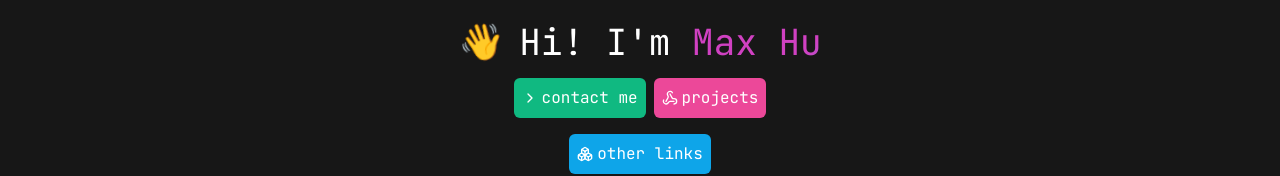
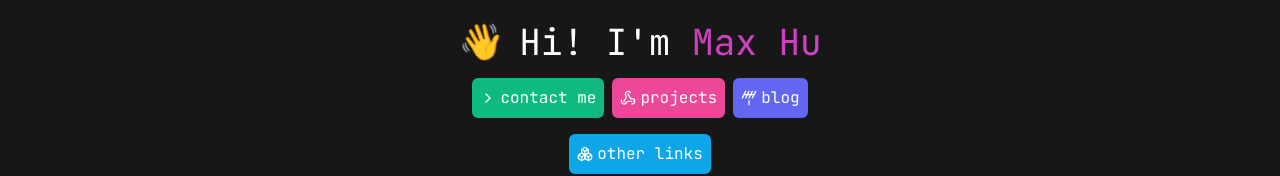
Before and after one commit to maxhu08/maxhu.dev, a Next.js app: page / in a window 1280 px wide. Shown: the part 188-364 px from the top of the page. Built offline with nearby package versions, Linux system fonts and the light colour scheme.

Commit message:
add link to blog and more

```diff
--- a/app/(home)/page.tsx
+++ b/app/(home)/page.tsx
@@ -8,6 +8,7 @@ import { ProjectsButton } from "~/components/home/projects-button";
 import { OtherButton } from "~/components/home/other-button";
 import { Footer } from "~/components/home/footer";
 import { websiteName } from "~/constants/website-name";
+import { BlogButton } from "~/components/home/blog-button";
 
 export const metadata: Metadata = {
   metadataBase: new URL("https://maxhu.dev/"),
@@ -43,18 +44,24 @@ const Page: NextPage = () => {
               Hi! I'm <span className={styles["special-text"]}>Max Hu</span>
             </span>
           </div>
-          <div className="grid grid-cols-[max-content_max-content] gap-2">
+          <div className="grid grid-cols-[repeat(3,max-content)] gap-2">
             <div
               className={cn("z-10 pt-2", styles["bouncing-animation"])}
-              style={{ animationDelay: "1000ms" }}
+              style={{ animationDelay: "800ms" }}
             >
               <ContactMeButton />
             </div>
             <div
               className={cn("z-10 pt-2", styles["bouncing-animation"])}
+              style={{ animationDelay: "1000ms" }}
+            >
+              <ProjectsButton />
+            </div>
+            <div
+              className={cn("z-10 pt-2", styles["bouncing-animation"])}
               style={{ animationDelay: "1200ms" }}
             >
-              <ProjectsButton />
+              <BlogButton />
             </div>
           </div>
           <div
--- /dev/null
+++ b/components/home/blog-button.module.scss
@@ -0,0 +1,8 @@
+.button * {
+  transition-duration: 250ms;
+}
+
+.button:hover .antenna {
+  transform: translateY(-2px);
+  transition-duration: 250ms;
+}
--- /dev/null
+++ b/components/home/blog-button.tsx
@@ -0,0 +1,21 @@
+"use client";
+
+import Link from "next/link";
+import { FC } from "react";
+import { ActionTooltip } from "~/components/action-tooltip";
+import { cn } from "~/utils/cn";
+import styles from "~/components/home/blog-button.module.scss";
+import { Antenna } from "lucide-react";
+
+export const BlogButton: FC = () => {
+  return (
+    <ActionTooltip label="other links" side="bottom">
+      <Link href="https://blog.maxhu.dev" target="_blank" className={styles.button}>
+        <div className="grid grid-cols-[max-content_max-content] place-items-center gap-1 rounded-md bg-indigo-500 p-2 text-white duration-300 ease-in-out hover:bg-indigo-700">
+          <Antenna className={cn("h-4 w-4", styles.antenna)} />
+          <span>blog</span>
+        </div>
+      </Link>
+    </ActionTooltip>
+  );
+};
--- a/components/home/contact-me-button.tsx
+++ b/components/home/contact-me-button.tsx
@@ -15,7 +15,7 @@ export const ContactMeButton: FC = () => {
   };
 
   return (
-    <ActionTooltip label={`email ${recipientEmail}`} side="bottom">
+    <ActionTooltip label={`email ${recipientEmail}`} side="top">
       <button onClick={openEmail} className={styles.button}>
         <div className="grid grid-cols-[max-content_max-content] place-items-center gap-1 rounded-md bg-emerald-500 p-2 text-white duration-300 ease-in-out hover:bg-emerald-700">
           <ChevronRight className={cn("h-4 w-4", styles.arrow)} />
--- a/components/home/projects-button.tsx
+++ b/components/home/projects-button.tsx
@@ -9,7 +9,7 @@ import styles from "~/components/home/projects-button.module.scss";
 
 export const ProjectsButton: FC = () => {
   return (
-    <ActionTooltip label="view projects" side="bottom">
+    <ActionTooltip label="view projects" side="top">
       <Link href="/projects" className={styles.button}>
         <div className="grid grid-cols-[max-content_max-content] place-items-center gap-1 rounded-md bg-pink-500 p-2 text-white duration-300 ease-in-out hover:bg-pink-700">
           <Webhook className={cn("h-4 w-4", styles.icon)} />
```
